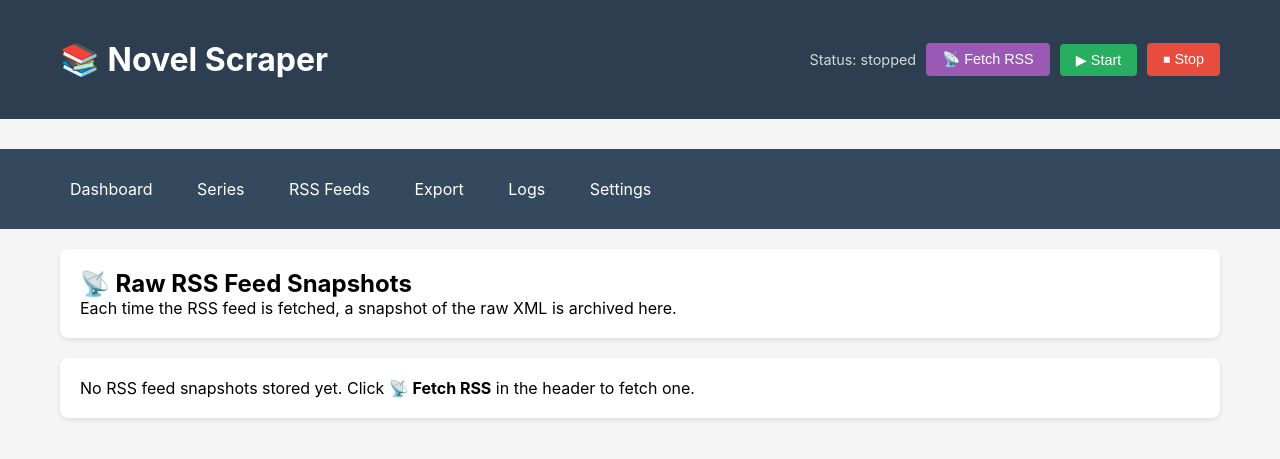
After one commit to Morgan-WIlkinson98/Automated-Novel-Scraper, a Flask app: template templates/rss.html in a window 1280 px wide. The commit adds this page. Shown: the top 459 px of the page. Run offline with Flask 3, Linux system fonts and the light colour scheme; the template is opened without the code that fills it, so the values that code supplies are empty; parts of the project's set-up code (start-up, migrations or seed data) failed here and were passed over.

Commit message:
feat(rss,series): Store raw RSS feeds, auto-sync series pages, list available chapters with on-demand download
- rss_watcher now archives raw RSS XML to rss_feeds/<timestamp>.xml and latest.xml
- Add /rss list, /rss/raw/<filename>, and /rss/view/<filename> endpoints with templates
- Add RSS Feeds link to navigation and gitignore rss_feeds dir
- main.py auto-syncs series info (synopsis + chapter list) in background after new RSS entry
- series_detail.html shows full available-chapters list with status, Read/Download actions, and bulk select
- download_series_chapters endpoint accepts 'urls' list for per-chapter on-demand downloads
- _process_chapter_downloads stores the extnu_url as chapter_label for tracking downloaded state

```diff
--- a/templates/base.html
+++ b/templates/base.html
@@ -50,6 +50,7 @@
         <div class="container">
             <a href="/" class="{% if request.endpoint == 'index' %}active{% endif %}">Dashboard</a>
             <a href="/series" class="{% if request.endpoint == 'series_list' %}active{% endif %}">Series</a>
+            <a href="/rss" class="{% if request.endpoint == 'rss_feeds_page' %}active{% endif %}">RSS Feeds</a>
             <a href="/export" class="{% if request.endpoint == 'export_page' %}active{% endif %}">Export</a>
             <a href="/logs" class="{% if request.endpoint == 'logs_page' %}active{% endif %}">Logs</a>
             <a href="/settings" class="{% if request.endpoint == 'settings_page' %}active{% endif %}">Settings</a>
--- /dev/null
+++ b/templates/rss.html
@@ -0,0 +1,38 @@
+{% extends "base.html" %}
+{% block title %}Raw RSS Feeds - Novel Scraper{% endblock %}
+{% block content %}
+    <div class="card">
+        <h2>📡 Raw RSS Feed Snapshots</h2>
+        <p>Each time the RSS feed is fetched, a snapshot of the raw XML is archived here.</p>
+    </div>
+
+    {% if files or latest %}
+    <div class="card">
+        <h3>Latest Feed</h3>
+        <ul>
+            {% if latest %}
+            <li><a href="/rss/view/{{ latest }}">{{ latest }}</a> (<a href="/rss/raw/{{ latest }}">download raw</a>)</li>
+            {% else %}
+            <li>No latest feed available.</li>
+            {% endif %}
+        </ul>
+    </div>
+
+    <div class="card">
+        <h3>Archived Feeds</h3>
+        {% if files %}
+        <ul>
+            {% for file in files %}
+            <li><a href="/rss/view/{{ file }}">{{ file }}</a> (<a href="/rss/raw/{{ file }}">download raw</a>)</li>
+            {% endfor %}
+        </ul>
+        {% else %}
+        <p>No archived feeds yet.</p>
+        {% endif %}
+    </div>
+    {% else %}
+    <div class="card">
+        <p>No RSS feed snapshots stored yet. Click <strong>📡 Fetch RSS</strong> in the header to fetch one.</p>
+    </div>
+    {% endif %}
+{% endblock %}
--- a/web_ui.py
+++ b/web_ui.py
@@ -48,6 +48,53 @@ def index():
         return render_template('error.html', error=str(e)), 500
 
 
+@app.route('/rss')
+def rss_feeds_page():
+    """List stored raw RSS feed snapshots."""
+    try:
+        feed_dir = Path(get_settings().EXPORT_DIR).parent / "rss_feeds"
+        feed_dir.mkdir(parents=True, exist_ok=True)
+        files = sorted(feed_dir.glob('feed_*.xml'), key=lambda p: p.stat().st_mtime, reverse=True)
+        latest = feed_dir / "latest.xml"
+        return render_template('rss.html', files=[f.name for f in files], latest=latest.name if latest.exists() else None)
+    except Exception as e:
+        logger.error(f"Error listing RSS feeds: {e}")
+        return render_template('error.html', error=str(e)), 500
+
+
+@app.route('/rss/raw/<filename>')
+def rss_raw(filename):
+    """Return the raw XML for a stored RSS snapshot."""
+    try:
+        feed_dir = Path(get_settings().EXPORT_DIR).parent / "rss_feeds"
+        file_path = feed_dir / filename
+        if not file_path.resolve().is_relative_to(feed_dir.resolve()):
+            return render_template('error.html', error="Invalid path"), 403
+        if not file_path.exists():
+            return render_template('error.html', error="Feed not found"), 404
+        return send_file(file_path, mimetype='application/xml')
+    except Exception as e:
+        logger.error(f"Error serving RSS feed {filename}: {e}")
+        return render_template('error.html', error=str(e)), 500
+
+
+@app.route('/rss/view/<filename>')
+def rss_view(filename):
+    """Display a stored RSS feed snapshot safely in the browser."""
+    try:
+        feed_dir = Path(get_settings().EXPORT_DIR).parent / "rss_feeds"
+        file_path = feed_dir / filename
+        if not file_path.resolve().is_relative_to(feed_dir.resolve()):
+            return render_template('error.html', error="Invalid path"), 403
+        if not file_path.exists():
+            return render_template('error.html', error="Feed not found"), 404
+        content = file_path.read_text(encoding='utf-8')
+        return render_template('rss_view.html', filename=filename, content=content)
+    except Exception as e:
+        logger.error(f"Error viewing RSS feed {filename}: {e}")
+        return render_template('error.html', error=str(e)), 500
+
+
 @app.route('/series')
 def series_list():
     """List all series."""
@@ -78,7 +125,6 @@ def series_detail(series_name):
             method_counts[c['extraction_method']] = method_counts.get(c['extraction_method'], 0) + 1
 
         series_info = get_series_info(conn, series_name)
-        conn.close()
 
         available_chapters = []
         if series_info.get('available_chapters'):
@@ -86,6 +132,14 @@ def series_detail(series_name):
                 available_chapters = json.loads(series_info['available_chapters'])
             except json.JSONDecodeError:
                 pass
+
+        # Map extnu URLs to the final downloaded chapter URLs for on-demand viewing
+        cursor = conn.execute(
+            "SELECT chapter_label, url FROM chapters WHERE series = ? AND chapter_label LIKE 'https://www.novelupdates.com/extnu/%'",
+            (series_name,)
+        )
+        downloaded_urls = {row['chapter_label']: row['url'] for row in cursor}
+        conn.close()
 
         return render_template(
             'series_detail.html',
@@ -95,6 +149,7 @@ def series_detail(series_name):
             method_counts=method_counts,
             series_info=series_info,
             available_chapters=available_chapters,
+            downloaded_urls=downloaded_urls,
         )
     except Exception as e:
         logger.error(f"Error viewing series {series_name}: {e}")
@@ -300,24 +355,29 @@ def sync_series(series_name):
 
 @app.route('/api/series/<series_name>/download', methods=['POST'])
 def download_series_chapters(series_name):
-    """Download a range of chapters from the NovelUpdates series page."""
+    """Download selected chapters or a chapter range from the NovelUpdates series page."""
     try:
         data = request.json or {}
+        urls = data.get('urls')  # list of specific extnu URLs
         start = data.get('start')
         end = data.get('end')
 
-        conn = get_db_connection()
-        series_info = get_series_info(conn, series_name)
-        conn.close()
+        selected = []
+        if urls:
+            selected = [{'extnu_url': url} for url in urls if isinstance(url, str)]
+        elif start is not None or end is not None:
+            conn = get_db_connection()
+            series_info = get_series_info(conn, series_name)
+            conn.close()
 
-        if not series_info.get('available_chapters'):
-            return jsonify({'success': False, 'error': 'Series not synced. Run Sync Series first.'}), 400
+            if not series_info.get('available_chapters'):
+                return jsonify({'success': False, 'error': 'Series not synced. Run Sync Series first.'}), 400
 
-        chapters = json.loads(series_info['available_chapters'])
-        selected = filter_chapters(chapters, start, end)
+            chapters = json.loads(series_info['available_chapters'])
+            selected = filter_chapters(chapters, start, end)
 
         if not selected:
-            return jsonify({'success': False, 'error': f'No chapters found for range {start}-{end}'}), 404
+            return jsonify({'success': False, 'error': 'No chapters selected.'}), 404
 
         # Process in background so the request returns quickly
         import threading
@@ -329,7 +389,7 @@ def download_series_chapters(series_name):
 
         return jsonify({
             'success': True,
-            'message': f'Started downloading {len(selected)} chapters. Check logs for progress.'
+            'message': f'Started downloading {len(selected)} chapter(s). Check logs for progress.'
         })
     except Exception as e:
         logger.error(f"Download series {series_name} failed: {e}")
@@ -374,7 +434,7 @@ def _process_chapter_downloads(series_name: str, chapters: list):
                 db,
                 url=final_url,
                 series=series_name,
-                chapter_label=ch.get('title', ''),
+                chapter_label=extnu_url,
                 title=result.title or f"Chapter {ch.get('number')}",
                 text=result.text,
                 method=result.method,
```
Also changed, not shown: main.py (+30 -2 lines), rss_watcher.py (+28 -0 lines), templates/rss_view.html (added, +11 -0 lines), templates/series_detail.html (+86 -0 lines), 1 other file.
